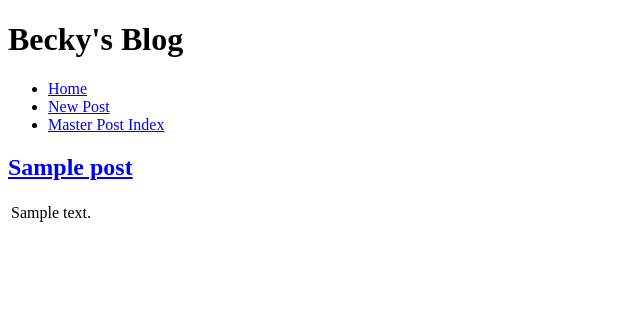
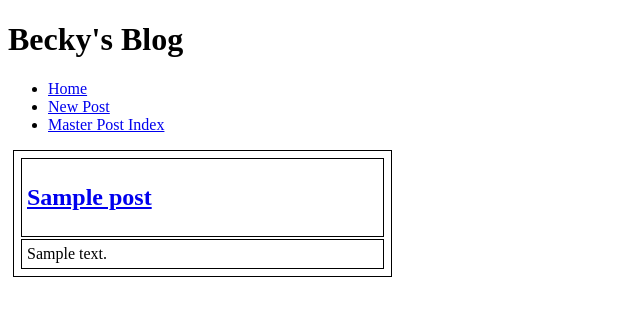
Before and after one commit to fleakrl/LC101_GitHub, a Python web app: template Homework Assignments/build-a-blog/Templates/frontpage.html in a window 1280 px wide. Shown: the top 316 px of the page, without its empty margins (0-640 px from the left). Run offline with Jinja, Linux system fonts and the light colour scheme; the template is opened without the code that fills it: most values are stand-ins (such as "Sample title", 1, 10 or a date in 2020).

Commit message:
formatted tables for viewing

```diff
--- a/Homework Assignments/build-a-blog/Templates/base.html
+++ b/Homework Assignments/build-a-blog/Templates/base.html
@@ -8,6 +8,14 @@
         .error {
             color: red;
         }
+
+        table, th, td {
+        width: 30%;
+        border: 1px solid black;
+        padding: 5px;
+        font-weight: normal;
+        margin: 5px;
+    }
     </style>
 </head>
 <body>
--- a/Homework Assignments/build-a-blog/Templates/frontpage.html
+++ b/Homework Assignments/build-a-blog/Templates/frontpage.html
@@ -6,9 +6,11 @@
 {% for post in blogposts %}
 
     <form>
-        <h2><a href="/blog-post/{{post.key().id()}}">{{post.title}}</a></h2>
         <table>
-
+            <tr>
+                <td>
+                    <h2><a href="/blog-post/{{post.key().id()}}">{{post.title}}</a></h2></td>
+            </tr>
             <tr>
                 <td>{{post.content}}</td>
             </tr>
```
